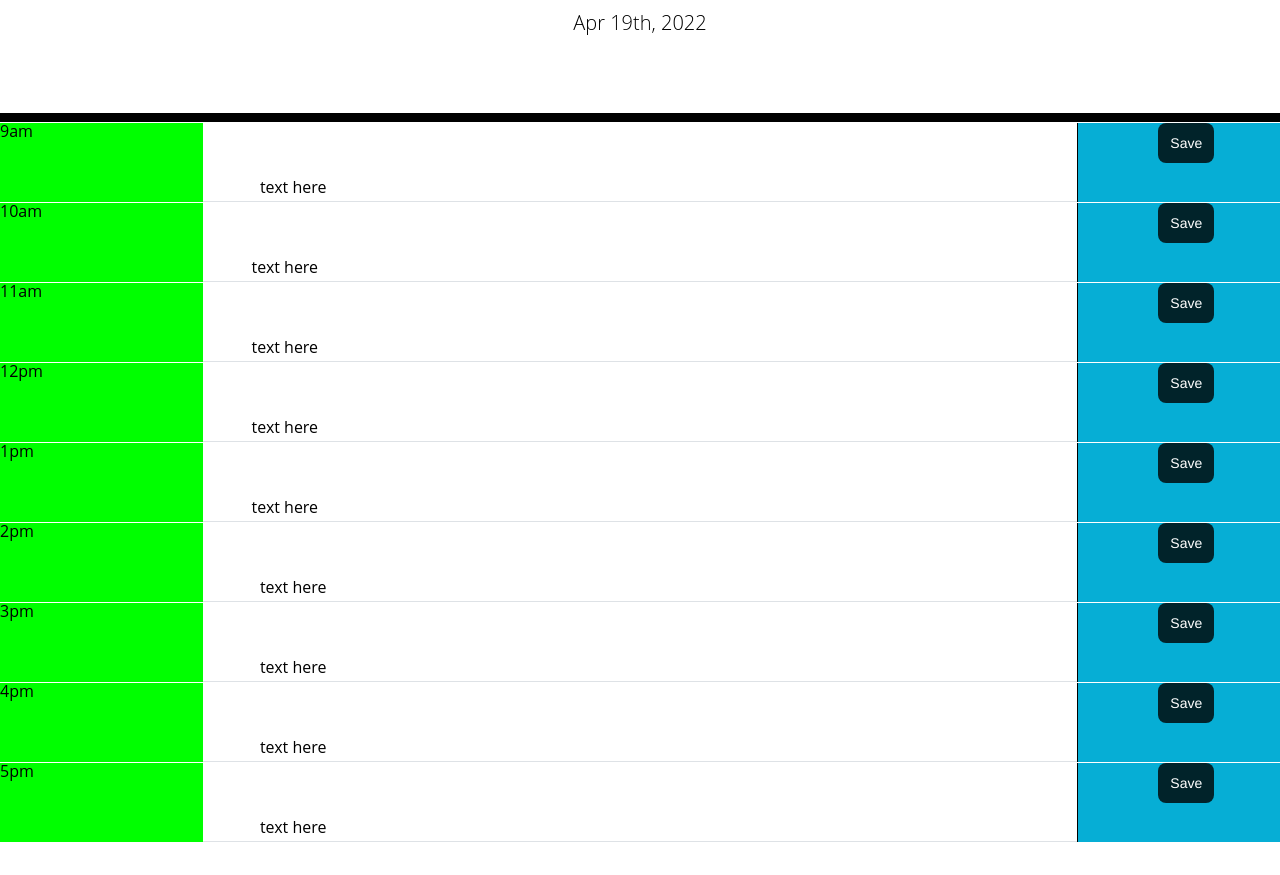
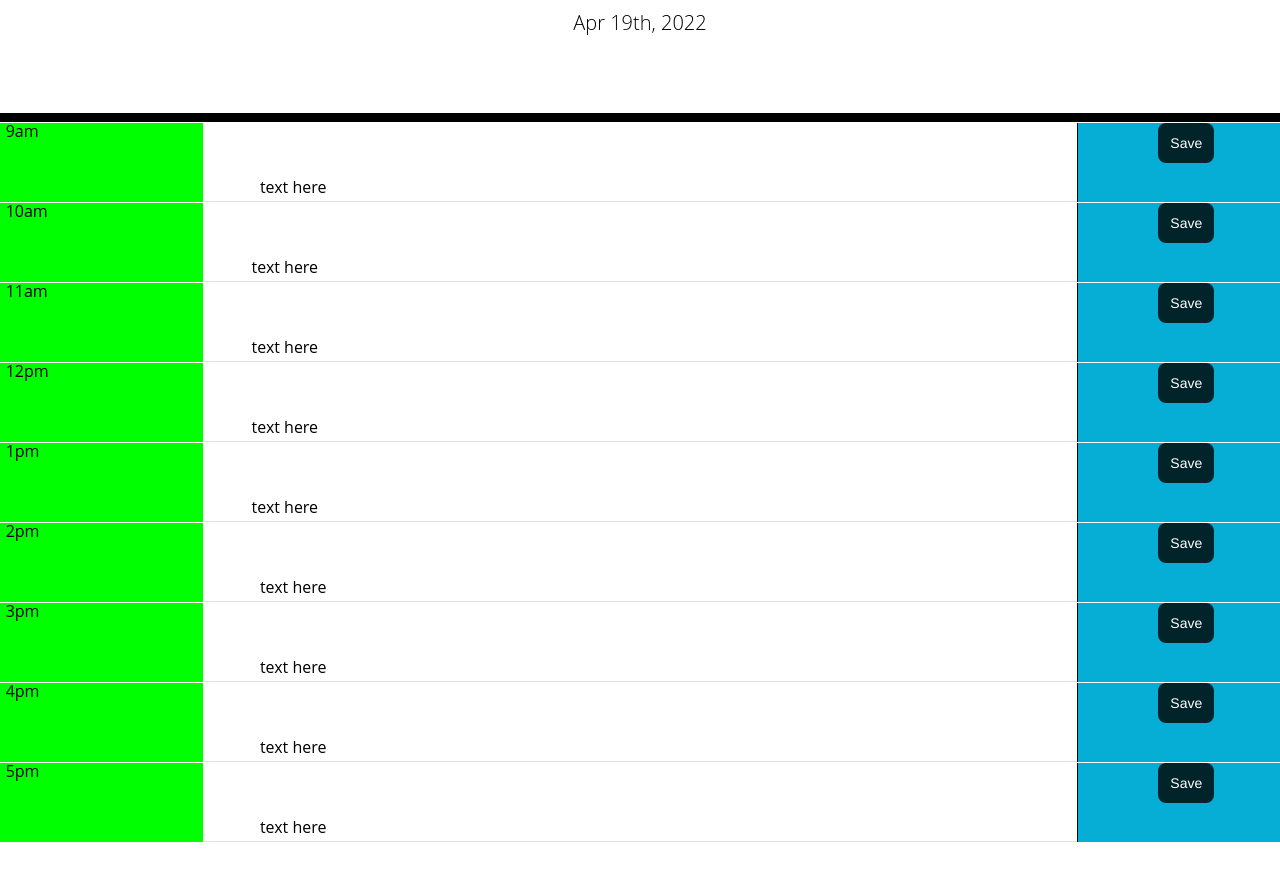
Before and after one commit to Brady1052/Work-Day-Scheduler, a plain HTML site: page index.html in a window 1280 px wide. Shown: the part 181-1056 px from the top of the page. Drawn offline with nearby package versions, Linux system fonts and the light colour scheme.

Commit message:
minor formatting with text that says what time the block is sectioned out for

```diff
--- a/index.html
+++ b/index.html
@@ -20,7 +20,7 @@
       </header>
    <div id="container">
       <div class="row" id="9">
-        <div class='col-2 hour'> 9am
+        <div class='col-2 hour'> <p class='time'>9am</p>
         </div>
 
         <div class="col-8 description backgroundTool border-bottom scheduler">
@@ -34,7 +34,7 @@
 
 
     <div class="row" id="10">
-      <div class='col-2 hour'> 10am
+      <div class='col-2 hour'>  <p class='time'>10am</p>
       </div>
 
       <div class="col-8 description backgroundTool border-bottom scheduler">
@@ -49,7 +49,7 @@
 
 
     <div class="row"id="11">
-      <div class='col-2 hour'> 11am
+      <div class='col-2 hour'>  <p class='time'>11am</p>
       </div>
 
       <div class="col-8 description backgroundTool border-bottom scheduler">
@@ -66,7 +66,7 @@
 
 
     <div class="row"id="12">
-      <div class='col-2 hour'> 12pm
+      <div class='col-2 hour'>  <p class='time'>12pm</p>
       </div>
 
       <div class="col-8 description backgroundTool border-bottom scheduler">
@@ -80,7 +80,7 @@
 
 
     <div class="row"id="13">
-      <div class='col-2 hour'> 1pm
+      <div class='col-2 hour'>  <p class='time'>1pm</p>
       </div>
 
       <div class="col-8 description backgroundTool border-bottom scheduler">
@@ -93,7 +93,7 @@
     </div>
 
     <div class="row"id="14">
-        <div class='col-2 hour'> 2pm
+        <div class='col-2 hour'> <p class='time'>2pm</p>
         </div>
 
         <div class="col-8 description backgroundTool border-bottom scheduler">
@@ -106,7 +106,7 @@
       </div>
 
       <div class="row" id="15">
-        <div class='col-2 hour'> 3pm
+        <div class='col-2 hour'> <p class='time'>3pm</p>
         </div>
 
         <div class="col-8 description backgroundTool border-bottom scheduler">
@@ -119,7 +119,7 @@
       </div>
 
       <div class="row" id="16">
-        <div class='col-2 hour'> 4pm
+        <div class='col-2 hour'> <p class='time'>4pm</p>
         </div>
 
         <div class="col-8 description backgroundTool border-bottom scheduler">
@@ -133,7 +133,7 @@
 
       <div class="row" id="17">
 
-        <div class='col-2 hour'> 5pm
+        <div class='col-2 hour'> <p class='time'>5pm</p>
         </div>
 
         <div class="col-8 description backgroundTool border-bottom scheduler">
--- a/style.css
+++ b/style.css
@@ -60,6 +60,10 @@ textarea {
   text-align: center;
   border-radius: 15px;
 }
+
+.time {
+  margin-left: 3%;
+}
 .row {
   /* white-space: pre-wrap; */
   height: 80px;
```
